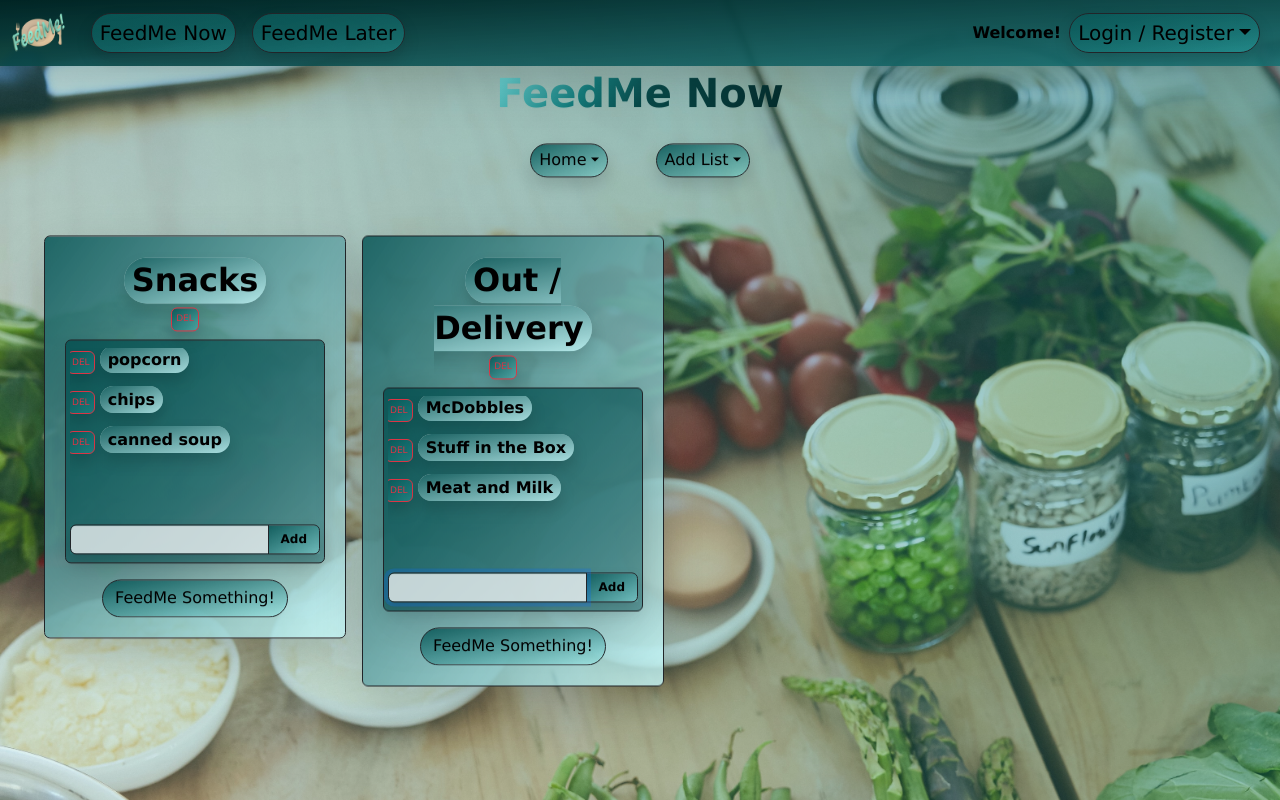
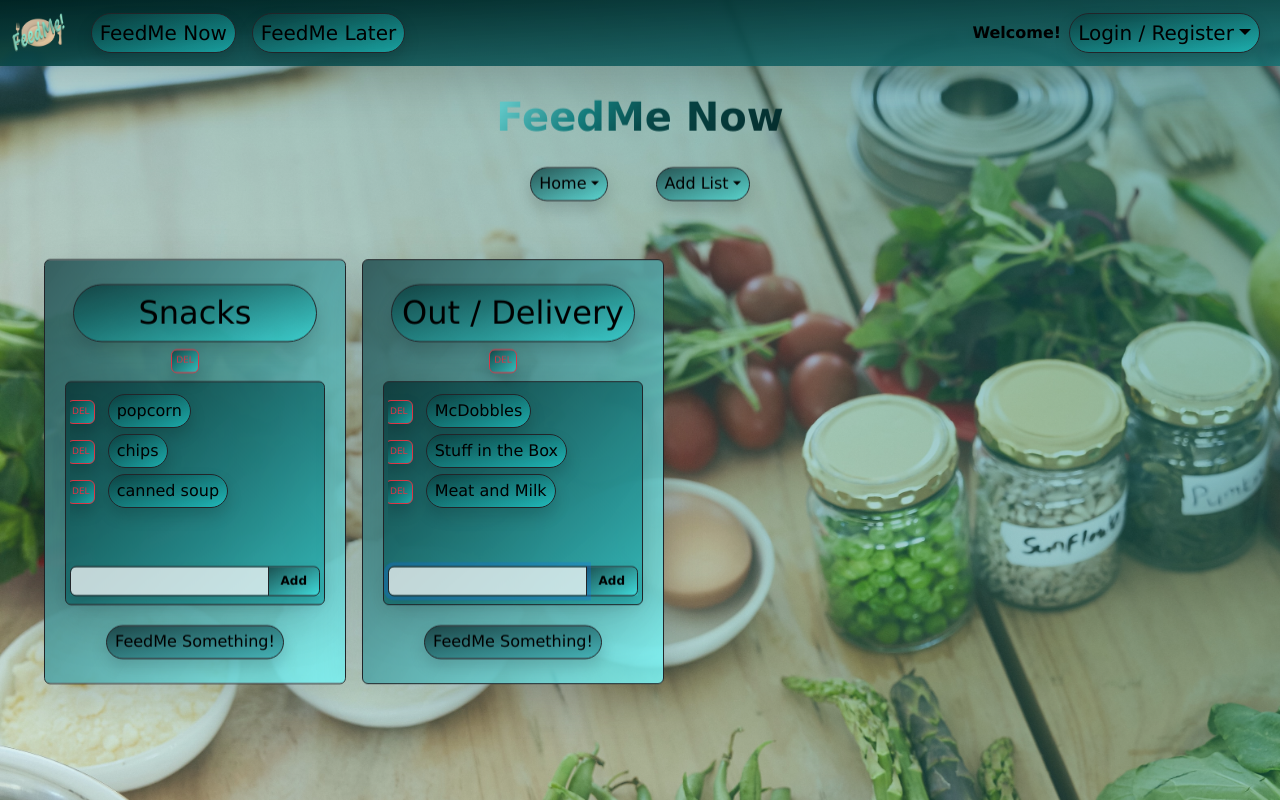
Before and after one commit to pjduri-practice/feedme-react, a React (Create React App) app: page /feedmenow in a window 1280 px wide. Shown: the top 800 px of the page. Built offline with nearby package versions, Linux system fonts and the light colour scheme.

Commit message:
more styling

```diff
--- a/src/App.js
+++ b/src/App.js
@@ -7,9 +7,10 @@ import Home from './pages/Home'
 import { Parallax } from 'react-scroll-parallax'
 
 function App() {
-  const bgGradient = 'linear-gradient(to top left, rgba(56, 253, 253, 0.2), rgba(10, 87, 87, 0.9))'
+  const bgGradient =
+    'linear-gradient(to top left, rgba(30, 240, 240, 0.5), rgba(10, 60, 60, 0.8))'
   const bsBtnClasses =
-  'btn btn-outline-light border text-black' +
+  'btn btn-outline-info border text-black col text-nowrap overflow-hidden' +
   ' border-dark rounded-pill pt-1 pb-1 ps-2 pe-2 mt-1 mb-1' +
   ' ms-2 me-2 bg-opacity-25 shadow '
 
--- a/src/components/ClickToEdit.js
+++ b/src/components/ClickToEdit.js
@@ -1,13 +1,15 @@
 
 
-export default function ClickToEdit({ bgGradient,
+export default function ClickToEdit({ bsBtnClasses,
+    bgGradient,
     textSize,
     displayText,
     handleEditClick }) {
 
     return (
         <span onClick={handleEditClick}
-            className='text-black pt-1 pb-1 ps-2 pe-2 fw-bold rounded-pill shadow bg-light bg-opacity-75'
+            className={bsBtnClasses}
+            // 'text-black pt-1 pb-1 ps-2 pe-2 fw-bold rounded-pill shadow bg-light bg-opacity-75 col-12 overflow-hidden text-nowrap'
             style={{
                 fontSize: textSize,
                 backgroundImage: bgGradient
--- a/src/components/IGForm.js
+++ b/src/components/IGForm.js
@@ -47,6 +47,7 @@ export default function ({
                         {rtBtn1Txt}
                     </InputGroupText>
                     {rtBtn2Txt && <InputGroupText
+                        // onClick={clickBtn2}
                         className='text-black bg-light bg-opacity-25 border-dark'
                         style={{
                             fontSize: 12,
--- a/src/layout/NavBar.js
+++ b/src/layout/NavBar.js
@@ -10,7 +10,7 @@ import {
 } from 'reactstrap'
 import AuthDropdown from './AuthDropdown'
 
-export default function NavBar({bgGradient, ...args }) {
+export default function NavBar({bsBtnClasses, bgGradient, ...args }) {
     const bsNavbarClasses =
         'navi fixed-top navbar-expand shadow-lg bg-dark bg-opacity-75 fw-light'
     const bsNavBtnClasses =
@@ -37,13 +37,13 @@ export default function NavBar({bgGradient, ...args }) {
                 </NavbarBrand>
                 <Nav className="me-auto" navbar>
                     <NavLink href='/feedmenow'
-                        className={bsNavBtnClasses}
+                        className={bsBtnClasses}
                         style={navBtnStyle}>
                         FeedMe Now
                     </NavLink>
                     <NavItem>
                         <NavLink href="/feedmelater"
-                        className={bsNavBtnClasses}
+                        className={bsBtnClasses}
                         style={navBtnStyle}>
                             FeedMe Later
                         </NavLink>
@@ -51,7 +51,7 @@ export default function NavBar({bgGradient, ...args }) {
 
                 </Nav>
                 <NavbarText className='text-black fw-bold'>Welcome!</NavbarText>
-                <AuthDropdown bsNavBtnClasses={bsNavBtnClasses}
+                <AuthDropdown bsNavBtnClasses={bsBtnClasses}
                     navBtnStyle={navBtnStyle} />
             </Navbar>
         </>
--- a/src/pages/FeedMeNow/ChoiceList/ChoiceList.js
+++ b/src/pages/FeedMeNow/ChoiceList/ChoiceList.js
@@ -17,6 +17,7 @@ import ClickToEdit from "../../../components/ClickToEdit"
 import IGForm from "../../../components/IGForm"
 
 export default function ChoiceList({
+    bsBtnClasses,
     bgGradient,
     choiceLists,
     setChoiceLists,
@@ -51,6 +52,11 @@ export default function ChoiceList({
         setChoiceLists(updatedChoiceLists)
     }
 
+    const handleBlur = e => {
+        handleChange(e)
+        setEditingListName(false)
+    }
+
     const handleSubmit = e => {
         e.preventDefault()
         choiceList.name = listName
@@ -68,8 +74,9 @@ export default function ChoiceList({
                     <CardTitle>
                         {!editingListName ?
                             <>
-                                <div>
-                                    <ClickToEdit bgGradient={bgGradient}
+                                <div className='d-flex justify-content-center'>
+                                    <ClickToEdit bsBtnClasses={bsBtnClasses}
+                                        bgGradient={bgGradient}
                                         textSize={32}
                                         displayText={choiceList.name}
                                         handleEditClick={() => setEditingListName(true)} />
@@ -82,7 +89,7 @@ export default function ChoiceList({
                             <IGForm bgGradient={bgGradient}
                             handleSubmit={handleSubmit}
                             inputText={listName}
-                            handleBlur={handleChange}
+                            handleBlur={handleBlur}
                             handleChange={handleChange}
                             leftBtnTxt=''
                             rtBtn1Txt='Done'
@@ -103,6 +110,7 @@ export default function ChoiceList({
                             style={{ height: 160 }} >
                             {options.map((o) =>
                                 <Option key={o.id}
+                                    bsBtnClasses={bsBtnClasses}
                                     option={o}
                                     setOptions={setOptions}
                                     options={options}
@@ -121,7 +129,7 @@ export default function ChoiceList({
                         />
                     </CardText>
                     <Button onClick={getRandomOption}
-                        className='fs-6 text-black bg-light bg-opacity-25 border-dark rounded-pill'
+                        className={bsBtnClasses}
                         style={{ backgroundImage: bgGradient }}>
                         FeedMe Something!
                     </Button>
--- a/src/pages/FeedMeNow/ChoiceList/Option.js
+++ b/src/pages/FeedMeNow/ChoiceList/Option.js
@@ -4,6 +4,7 @@ import DeleteButton from '../../../components/DeleteButton'
 import ClickToEdit from '../../../components/ClickToEdit'
 
 export function Option({
+    bsBtnClasses,
     option,
     options,
     setOptions,
@@ -37,7 +38,8 @@ export function Option({
                         {options.length > 2 && <DeleteButton
                             handleClick={deleteOption}
                             bgGradient={bgGradient} />}
-                        <ClickToEdit bgGradient={bgGradient}
+                        <ClickToEdit bsBtnClasses={bsBtnClasses}
+                            bgGradient={bgGradient}
                             textSize={16}
                             displayText={option.name}
                             handleEditClick={handleClickOption} />
--- a/src/pages/FeedMeNow/FeedMeNow.js
+++ b/src/pages/FeedMeNow/FeedMeNow.js
@@ -39,6 +39,7 @@ export default function FeedMeNow({ bgGradient, bsBtnClasses }) {
 
             <div className='d-flex flex-row container-fluid' style={{ marginTop: 30 }}>
                 {choiceLists.map(c => <ChoiceList key={c.id}
+                    bsBtnClasses={bsBtnClasses}
                     bgGradient={bgGradient}
                     choiceList={c}
                     choiceLists={choiceLists}
--- a/src/pages/FeedMeNow/header/Banner.js
+++ b/src/pages/FeedMeNow/header/Banner.js
@@ -14,7 +14,7 @@ export function Banner({
     setChoiceLists,
     nextId,
     setNextId }) {
-    const mainClasses = 'container text-black bg-transparent pt-4 mt-5'
+    const mainClasses = 'container text-black bg-transparent pt-5 mt-5'
     const dropdownClasses = 'd-flex flex-row justify-content-center'
     const bsTitleClasses = 'animate-character fw-bolder fs-1'
 
--- a/src/pages/FeedMeNow/header/SelectLayout.js
+++ b/src/pages/FeedMeNow/header/SelectLayout.js
@@ -58,7 +58,9 @@ export function SelectLayout({
     }
 
     return (
-        <Dropdown className='p-2 m-2'
+        <>
+        <Dropdown id='select-layout'
+            className='p-2 m-2'
             isOpen={dropdownOpen}
             toggle={toggle}>
             <DropdownToggle nav caret
@@ -95,25 +97,8 @@ export function SelectLayout({
                     handleChange={handleChange}
                     leftBtnTxt=''
                     rtBtn1Txt='Add' />
-
-                {/* <Form onSubmit={handleAddLayout}>
-                    <InputGroup className='p-1'>
-                        <Input type='text'
-                            style={{ height: 30 }}
-                            className={bsLayoutInputClasses}
-                            value={layoutInput}
-                            placeholder='add'
-                            onChange={(e) => setLayoutInput(e.target.value)} />
-                        <InputGroupText for='newOption'
-                            className='text-black fw-bold bg-dark
-                                bg-opacity-25 border-dark'
-                            onClick={handleAddLayout}
-                            style={{ fontSize: 18, height: 30 }}>
-                            Add
-                        </InputGroupText>
-                    </InputGroup>
-                </Form> */}
             </DropdownMenu>
         </Dropdown>
+        </>
     )
 }
--- a/src/pages/Home.js
+++ b/src/pages/Home.js
@@ -1,7 +1,7 @@
 export default function Home() {
     return (
-        <div className='row container-fluid'
-            style={{ marginTop: 90}}>
+        <div className='row container-fluid pt-5'
+            style={{ marginTop: 160}}>
             <h1 className='col'><a href='/feedmenow'>FeedMe Now</a></h1>
             <h1 className='col'><a href='/feedmelater'>FeedMe Later</a></h1>
         </div>
```
